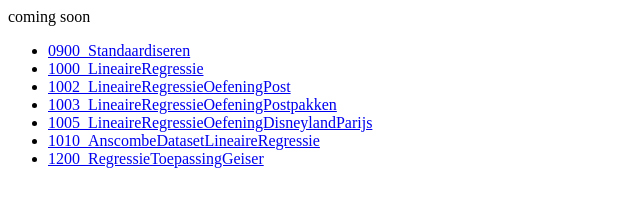
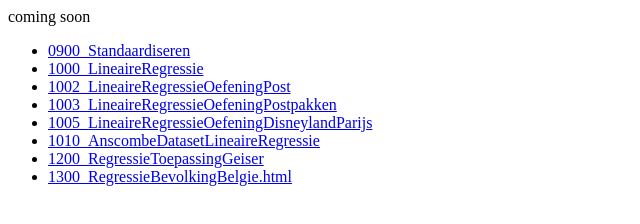
Before and after one commit to kipteamm/dwengoanswers, a plain HTML site: page index.html in a window 1280 px wide. Shown: the whole page, without its empty margins (0-640 px from the left). Drawn offline with Linux system fonts and the light colour scheme.

Commit message:
Update index.html

```diff
--- a/index.html
+++ b/index.html
@@ -22,4 +22,7 @@ coming soon
   <li>
     <a href="1200_RegressieToepassingGeiser.html">1200_RegressieToepassingGeiser</a>
   </li>
+  <li>
+    <a href="1300_RegressieBevolkingBelgie.html">1300_RegressieBevolkingBelgie.html</a>
+  </li>
 </ul>
```
